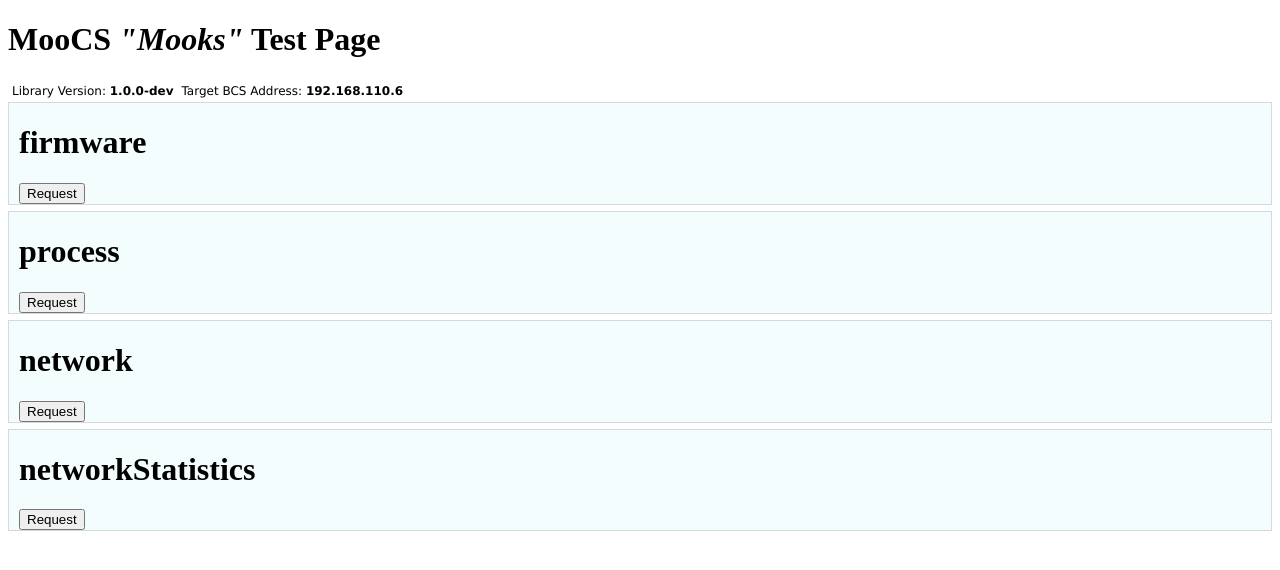
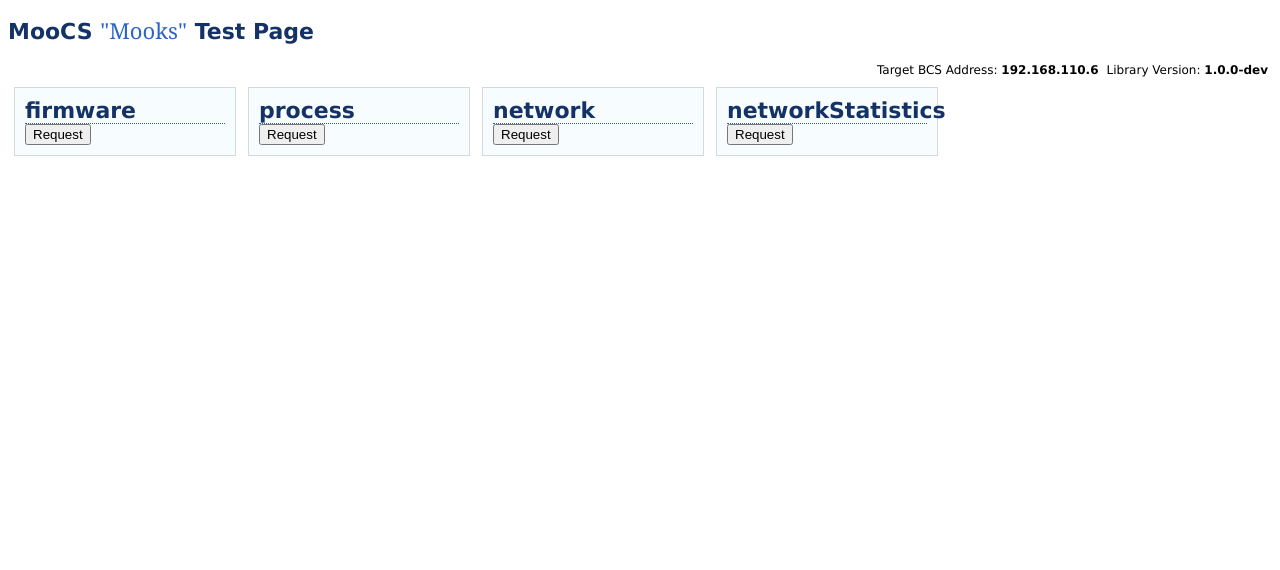
Before and after one commit to cscade/MooCS, a plain HTML site: page index.html in a window 1280 px wide. Drawn offline with Linux system fonts and the light colour scheme.

Commit message:
Test page changes

```diff
--- a/index.html
+++ b/index.html
@@ -12,8 +12,8 @@
 
 <body>
 	<h1>MooCS <em>"Mooks"</em> Test Page</h1>
-	<div class='stackLeft library'>Library Version: <span></span></div>
-	<div class='stackLeft target'>Target BCS Address: <span></span></div>
+	<div class='stackRight library'>Library Version: <span></span></div>
+	<div class='stackRight target'>Target BCS Address: <span></span></div>
 	<div id="output"></div>
 <script src="lib/mootools/mootools.core.js" type="text/javascript" charset="utf-8"></script>
 <script src="lib/MooCS.js" type="text/javascript" charset="utf-8"></script>
--- a/local.css
+++ b/local.css
@@ -1,12 +1,28 @@
 /* @override http://www.moocs.com/local.css */
 
-div.stackLeft {
-	float: left;
+body {
+	font: 12px "Lucida Grande", Lucida, Verdana, sans-serif;
+}
+
+h1 {
+	font-size: 22px;
+	color: #143266;
+}
+
+h1 em {
+	font-family: Georgia, "Times New Roman", Times, serif;
+	color: #2a64ca;
+	font-style: normal;
+	font-weight: normal;
+}
+
+div.stackRight {
+	float: right;
 	font: 12px "Lucida Grande", Lucida, Verdana, sans-serif;
 	margin: 4px;
 }
 
-div.stackLeft span {
+div.stackRight span {
 	font-weight: bold;
 }
 
@@ -17,9 +33,19 @@ div.stackLeft span {
 
 div.section {
 	border: 1px solid #d3dadc;
-	margin-bottom: 6px;
-	margin-top: 6px;
-	padding-left: 10px;
-	background-color: #f4fdfe;
-	clear: both;
+	background-color: #f7fdfe;
+	float: left;
+	padding: 10px;
+	clear: right;
+	position: relative;
+	width: 200px;
+	margin: 6px;
 }
+
+div.section h1 {
+	margin: 0;
+	border-bottom: 1px dotted #375f8c;
+}
+
+#output div.section input {
+}
--- a/local.js
+++ b/local.js
@@ -1,8 +1,8 @@
 window.addEvent('domready', function () {
 	var testRead;
 
-	$$('div.stackLeft.library span').set('text', BCS.$libraryVersion);
-	$$('div.stackLeft.target span').set('text', BCS.$location);
+	$$('div.stackRight.library span').set('text', BCS.$libraryVersion);
+	$$('div.stackRight.target span').set('text', BCS.$location);
 
 	testRead = function (hard) {
 		var output = document.id('output').empty();
```
